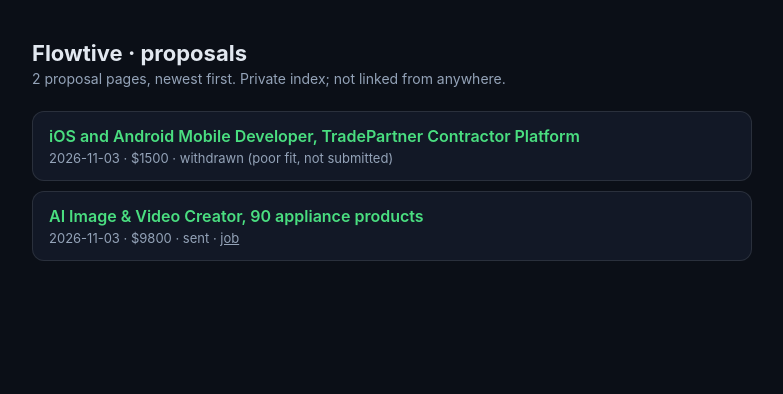
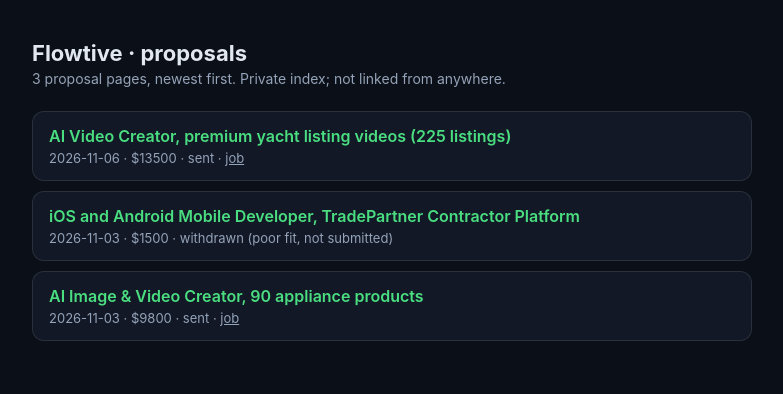
Before and after one commit to kristof-flowtive/proposals, a plain HTML site: page index.html in a window 1280 px wide. Shown: the whole page, without its empty margins (248-1031 px from the left). Drawn offline with Linux system fonts and the light colour scheme.

Commit message:
Rebuild proposals index

```diff
--- a/index.html
+++ b/index.html
@@ -7,8 +7,9 @@ body{margin:0;background:#0B0F17;color:#e2e8f0;font-family:Inter,-apple-system,s
 ul{list-style:none;padding:0;margin:0} .row{background:#121826;border:1px solid rgba(255,255,255,.1);border-radius:12px;padding:14px 16px;margin-bottom:10px}
 .t{color:#4ADE80;text-decoration:none;font-weight:600} .t:hover{text-decoration:underline} .m{color:#94a3b8;font-size:13px;margin-top:4px} .m a{color:#94a3b8}
 </style></head><body><div class="wrap">
-<h1>Flowtive · proposals</h1><p>2 proposal pages, newest first. Private index; not linked from anywhere.</p>
+<h1>Flowtive · proposals</h1><p>3 proposal pages, newest first. Private index; not linked from anywhere.</p>
 <ul>
+<li class="row"><div><a class="t" href="https://kristof-flowtive.github.io/proposals/yacht-listing-videos/">AI Video Creator, premium yacht listing videos (225 listings)</a><div class="m">2026-11-06 · $13500 · sent · <a href="https://www.upwork.com/jobs/~022118084718367574520">job</a></div></div></li>
 <li class="row"><div><a class="t" href="https://kristof-flowtive.github.io/proposals/tradepartner-mobile-foundation/">iOS and Android Mobile Developer, TradePartner Contractor Platform</a><div class="m">2026-11-03 · $1500 · withdrawn (poor fit, not submitted)</div></div></li>
 <li class="row"><div><a class="t" href="https://kristof-flowtive.github.io/proposals/ai-product-video-pipeline/">AI Image &amp; Video Creator, 90 appliance products</a><div class="m">2026-11-03 · $9800 · sent · <a href="https://www.upwork.com/jobs/~022117697977338360413">job</a></div></div></li>
 </ul></div></body></html>
```
